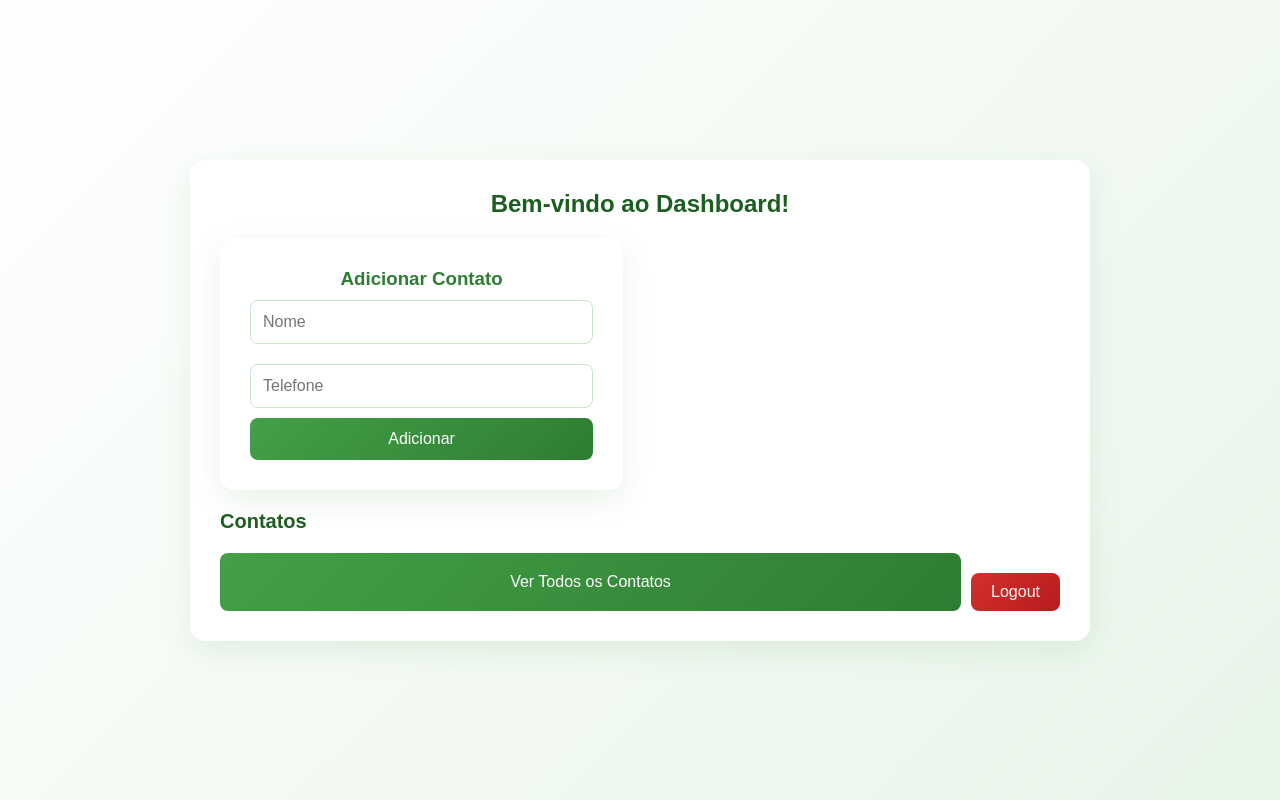
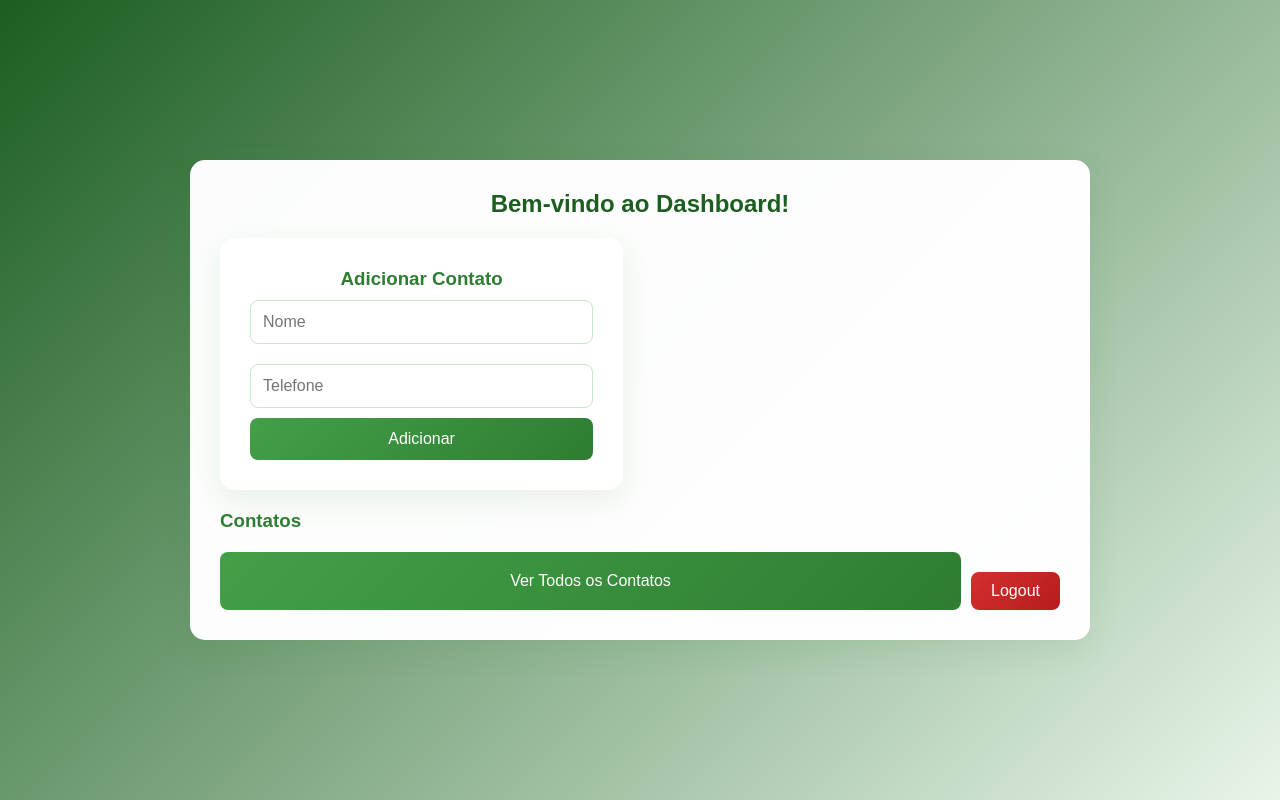
Before and after one commit to andersonjr667/BoaParte1, a website: page public/dashboard.html in a window 1280 px wide. Drawn offline with Linux system fonts and the light colour scheme; no server answers.

Commit message:
Update styles.css

```diff
--- a/public/css/styles.css
+++ b/public/css/styles.css
@@ -1,4 +1,4 @@
-/* Reset básico */
+/* Reset bÃ¡sico */
 * {
     margin: 0;
     padding: 0;
@@ -7,7 +7,7 @@
 
 body {
     font-family: Arial, sans-serif;
-    background: linear-gradient(135deg, #ffffff, #e8f5e9); /* Gradiente branco para verde claro */
+    background: linear-gradient(135deg, #1b5e20, #e8f5e9); /* Gradiente de verde escuro para verde claro */
     display: flex;
     justify-content: center;
     align-items: center;
@@ -15,7 +15,7 @@ body {
     color: #2e7d32; /* Verde escuro para texto */
 }
 
-/* Estilos para os botões do dashboard */
+/* Estilos para os botÃµes do dashboard */
 .dashboard-actions {
     display: flex;
     gap: 10px;
@@ -48,7 +48,7 @@ body {
     max-width: 900px;
 }
 
-/* Container do Formulário */
+/* Container do FormulÃ¡rio */
 .form-container {
     background: rgba(255, 255, 255, 0.98); /* Branco semi-transparente */
     padding: 30px;
@@ -81,7 +81,7 @@ input[type="text"]:focus, input[type="password"]:focus {
     box-shadow: 0 0 8px rgba(67, 160, 71, 0.3); /* Brilho verde */
 }
 
-/* Botões */
+/* BotÃµes */
 button {
     width: 100%;
     padding: 12px;
@@ -116,7 +116,7 @@ button:hover {
     }
 }
 
-/* Estilos específicos para o Dashboard */
+/* Estilos especÃ­ficos para o Dashboard */
 .dashboard-container {
     background: rgba(255, 255, 255, 0.98);
     padding: 30px;
@@ -138,7 +138,7 @@ button:hover {
     text-align: left;
 }
 
-.contacts-container h3 {
+contacts-container h3 {
     margin-bottom: 15px;
     color: #1b5e20;
     font-size: 20px;
@@ -172,4 +172,4 @@ button:hover {
 
 .logout-btn:hover {
     background: linear-gradient(135deg, #b71c1c, #d32f2f);
-    }
+}
```
